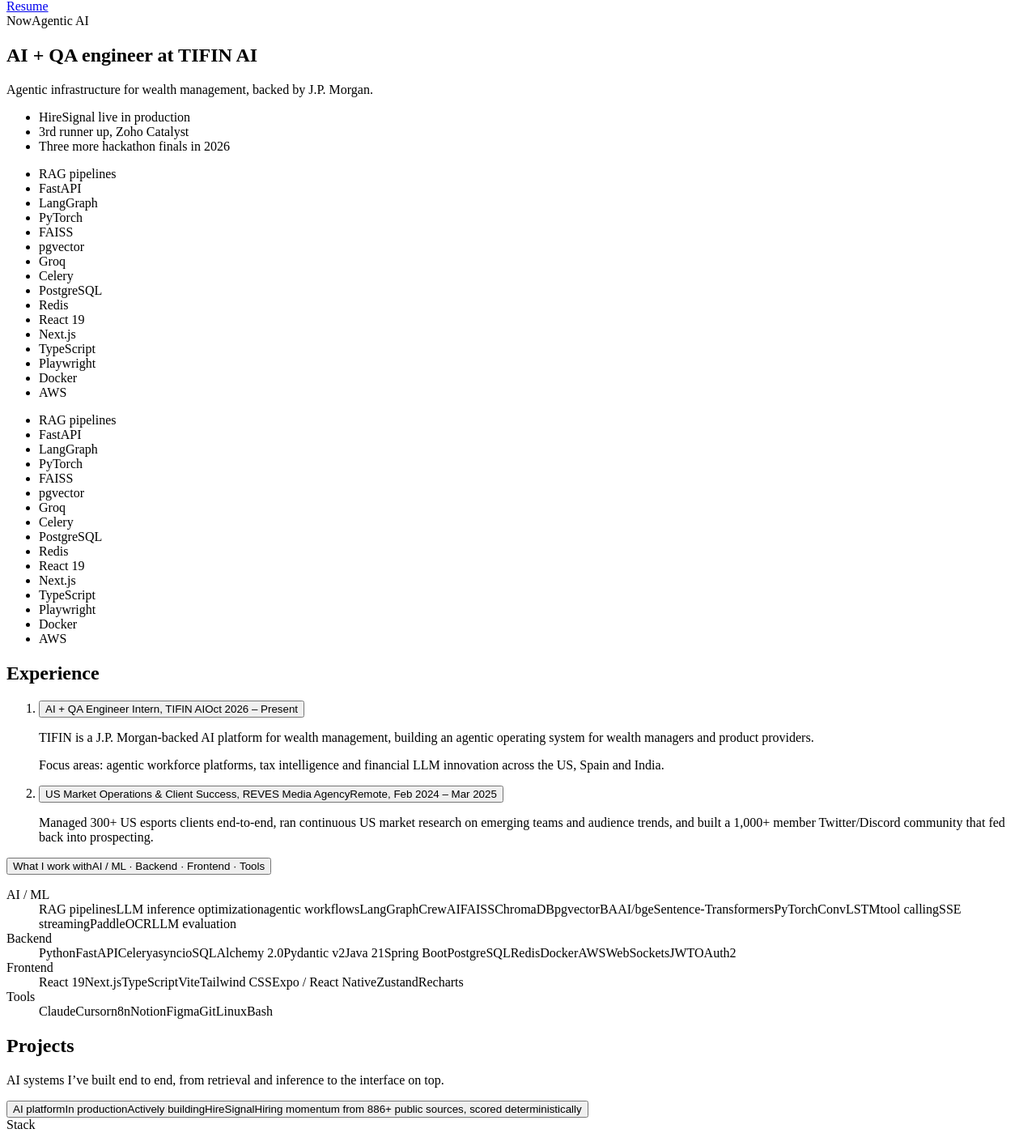
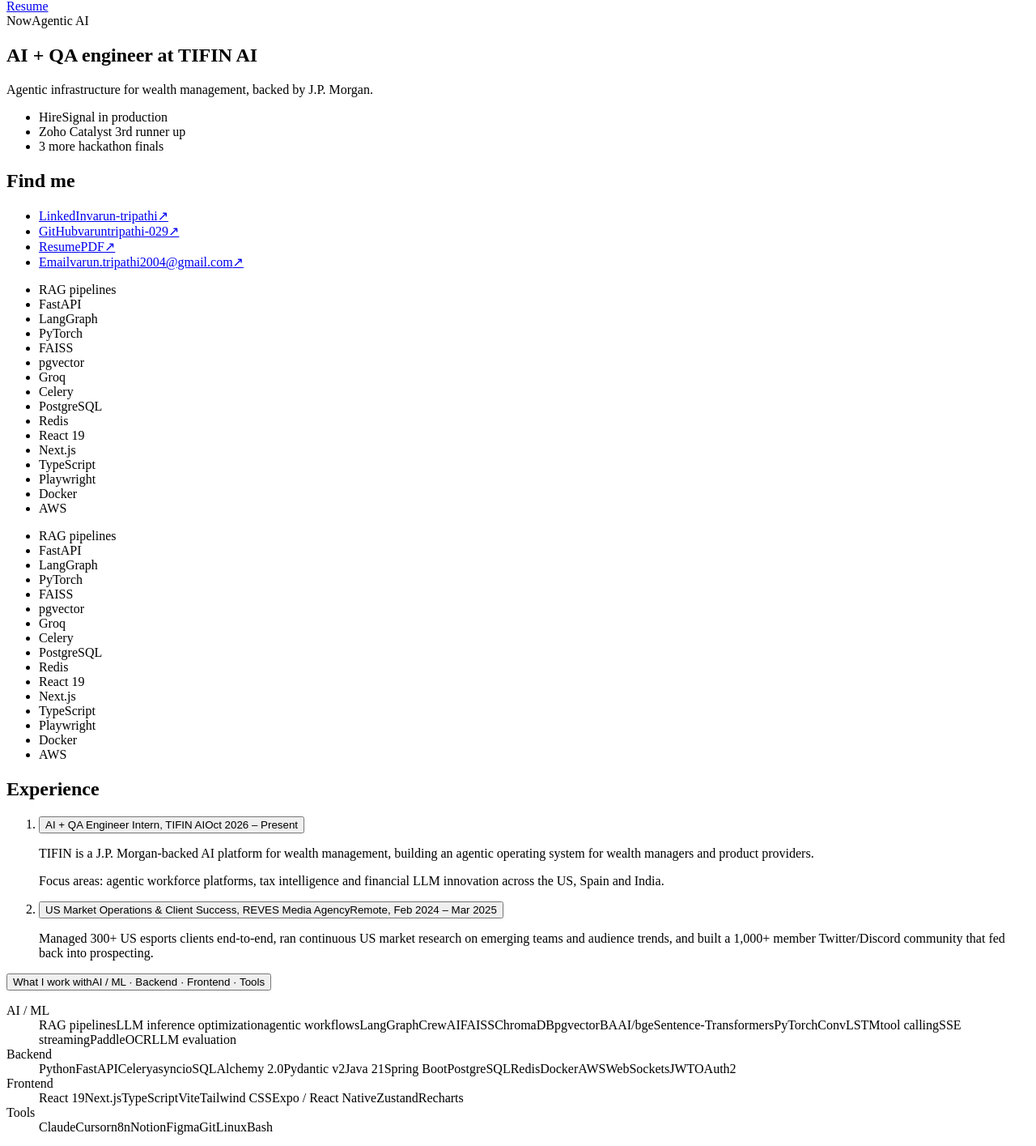
Before and after one commit to varuntripathi-029/portfolio_varun, a React (Vite) app: page / in a window 1280 px wide. Shown: the part 335-1750 px from the top of the page at 81% size. Built offline with nearby package versions, Linux system fonts and the light colour scheme; the HTML template or start-up script is replaced by a standard one.

Commit message:
Rework experience layout and attach screenshots to project and blog data

```diff
--- a/src/data.ts
+++ b/src/data.ts
@@ -58,6 +58,7 @@
 
 export type Project = {
   slug: string
+  shot?: string
   title: string
   tagline: string
   summary: string
@@ -72,6 +73,7 @@
 export const projects: Project[] = [
   {
     slug: 'hiresignal',
+    shot: '/shots/hiresignal.jpg',
     title: 'HireSignal',
     tagline: 'Hiring momentum from 886+ public sources, scored deterministically',
     summary:
@@ -88,6 +90,7 @@
   },
   {
     slug: 'mx-rating',
+    shot: '/shots/mx-rating.jpg',
     title: 'MX_rating',
     tagline: 'A reproducible score for how agent-friendly a website is',
     summary:
@@ -103,6 +106,7 @@
   },
   {
     slug: 'legal-contract-analyzer',
+    shot: '/shots/legal.jpg',
     title: 'Legal Contract Analyzer',
     tagline: 'RAG over Indian employment contracts, first token in 0.2s',
     summary:
@@ -182,6 +186,7 @@
 
 export type Blog = {
   slug: string
+  shot?: string
   metric: { value: string; label: string }
   title: string
   tagline: string
@@ -196,6 +201,7 @@
 export const blogs: Blog[] = [
   {
     slug: 'upstox-tax-cost-insights',
+    shot: '/shots/upstox-tci.jpg',
     metric: { value: '25 rules', label: '158 tests behind the tax engine' },
     title: 'Know what you keep, before you sell',
     tagline: 'Tax if you sold today, and what you actually keep',
--- a/src/pages/Blogs.tsx
+++ b/src/pages/Blogs.tsx
@@ -1,6 +1,6 @@
 import { Link } from 'react-router-dom'
 import { blogs } from '../data'
-import { ExpandBanner, PageHead } from '../components'
+import { ExpandBanner, PageHead, Shot } from '../components'
 
 export default function Blogs() {
   return (
@@ -17,10 +17,19 @@
             title={b.title}
             teaser={b.tagline}
             art={
-              <>
-                <span className="art-value">{b.metric.value}</span>
-                <span className="art-caption">{b.metric.label}</span>
-              </>
+              <Shot src={b.shot}>
+                <div className="ph ph-metric">
+                  <span className="art-value">{b.metric.value}</span>
+                  <span className="art-caption">{b.metric.label}</span>
+                  <span className="ph-bars" aria-hidden="true">
+                    <i />
+                    <i />
+                    <i />
+                    <i />
+                    <i />
+                  </span>
+                </div>
+              </Shot>
             }
           >
             <p className="banner-summary">{b.summary}</p>
--- a/src/pages/Experience.tsx
+++ b/src/pages/Experience.tsx
@@ -1,6 +1,7 @@
 import { experience, profile, skills } from '../data'
 import { ExpandCard, Reel, Timeline, Words } from '../components'
-import { accentAt } from '../palette'
+import { accentAt, hueAt } from '../palette'
+import type { CSSProperties } from 'react'
 
 const reel = [
   'RAG pipelines',
@@ -21,9 +22,16 @@
   'AWS',
 ]
 
+const links = [
+  { label: 'LinkedIn', note: 'varun-tripathi', href: profile.linkedin },
+  { label: 'GitHub', note: 'varuntripathi-029', href: profile.github },
+  { label: 'Resume', note: 'PDF', href: profile.resume },
+  { label: 'Email', note: profile.email, href: `mailto:${profile.email}` },
+]
+
 export default function Experience() {
   return (
-    <div className="grid">
+    <div className="exp-grid">
       <section className="card hero">
         <img className="avatar" src={profile.photo} alt="Portrait of Varun Tripathi" width={108} height={135} />
         <p className="hello">Hi, I’m {profile.name}</p>
@@ -36,6 +44,7 @@
         </a>
       </section>
 
+      <div className="side-stack">
         <section className="banner now" style={{ background: 'var(--c-indigo)' }}>
           <div className="chips">
             <span className="chip">Now</span>
@@ -44,17 +53,40 @@
           <h2>AI + QA engineer at TIFIN AI</h2>
           <p>Agentic infrastructure for wealth management, backed by J.P. Morgan.</p>
           <ul className="now-list">
-          <li>HireSignal live in production</li>
-          <li>3rd runner up, Zoho Catalyst</li>
-          <li>Three more hackathon finals in 2026</li>
+            <li>HireSignal in production</li>
+            <li>Zoho Catalyst 3rd runner up</li>
+            <li>3 more hackathon finals</li>
           </ul>
         </section>
+
+        <section className="card links-card">
+          <h2 className="card-title">Find me</h2>
+          <ul className="link-rows">
+            {links.map((l, i) => (
+              <li key={l.label}>
+                <a
+                  href={l.href}
+                  target={l.href.startsWith('http') || l.href.endsWith('.pdf') ? '_blank' : undefined}
+                  rel="noreferrer"
+                  style={{ '--accent': accentAt(i) } as CSSProperties}
+                >
+                  <span className="link-label">{l.label}</span>
+                  <span className="link-note">{l.note}</span>
+                  <span className="link-arrow" aria-hidden="true">
+                    ↗
+                  </span>
+                </a>
+              </li>
+            ))}
+          </ul>
+        </section>
+      </div>
 
       <div className="span-2">
         <Reel items={reel} />
       </div>
 
-      <section className="card span-2">
+      <section className="card">
         <h2 className="card-title">Experience</h2>
         <Timeline
           items={experience.map((e) => ({
@@ -65,22 +97,21 @@
         />
       </section>
 
-      <div className="span-2">
       <ExpandCard
         title="What I work with"
         badge={skills.map((s) => s.group).join(' · ')}
         accent={accentAt(3)}
       >
         <dl className="skills">
-            {skills.map((s, i) => (
+          {skills.map((s, g) => (
             <div key={s.group} className="skill-row">
               <dt>{s.group}</dt>
               <dd>
-                  {s.items.split(', ').map((t) => (
+                {s.items.split(', ').map((t, i) => (
                   <span
                     key={t}
                     className="skill-chip"
-                      style={{ '--accent': accentAt(i) } as React.CSSProperties}
+                    style={{ '--h': hueAt(g * 3 + i) } as CSSProperties}
                   >
                     {t}
                   </span>
@@ -91,6 +122,5 @@
         </dl>
       </ExpandCard>
     </div>
-    </div>
   )
 }
--- a/src/pages/Projects.tsx
+++ b/src/pages/Projects.tsx
@@ -1,5 +1,5 @@
 import { projects } from '../data'
-import { ExpandBanner, PageHead } from '../components'
+import { ExpandBanner, PageHead, Shot } from '../components'
 
 export default function Projects() {
   return (
@@ -16,30 +16,36 @@
             title={p.title}
             teaser={p.tagline}
             art={
-              <>
-                <span className="art-label">Stack</span>
+              <Shot src={p.shot}>
+                <div className="ph">
+                  <span className="ph-label">Stack</span>
                   <ul>
                     {p.stack.slice(0, 4).map((s) => (
                       <li key={s}>{s}</li>
                     ))}
                   </ul>
-              </>
+                </div>
+              </Shot>
             }
           >
             <p className="banner-summary">{p.summary}</p>
             <div className="panel">
+              <div>
                 <p className="panel-label">Stack</p>
                 <ul>
                   {p.stack.map((s) => (
                     <li key={s}>{s}</li>
                   ))}
                 </ul>
+              </div>
+              <div>
                 <p className="panel-label">Results</p>
                 <ul>
                   {p.facts.map((f) => (
                     <li key={f}>{f}</li>
                   ))}
                 </ul>
+              </div>
             </div>
             <div className="actions">
               {p.links.map((l) => (
```
Lines whose indentation alone changed are shown as unchanged.
